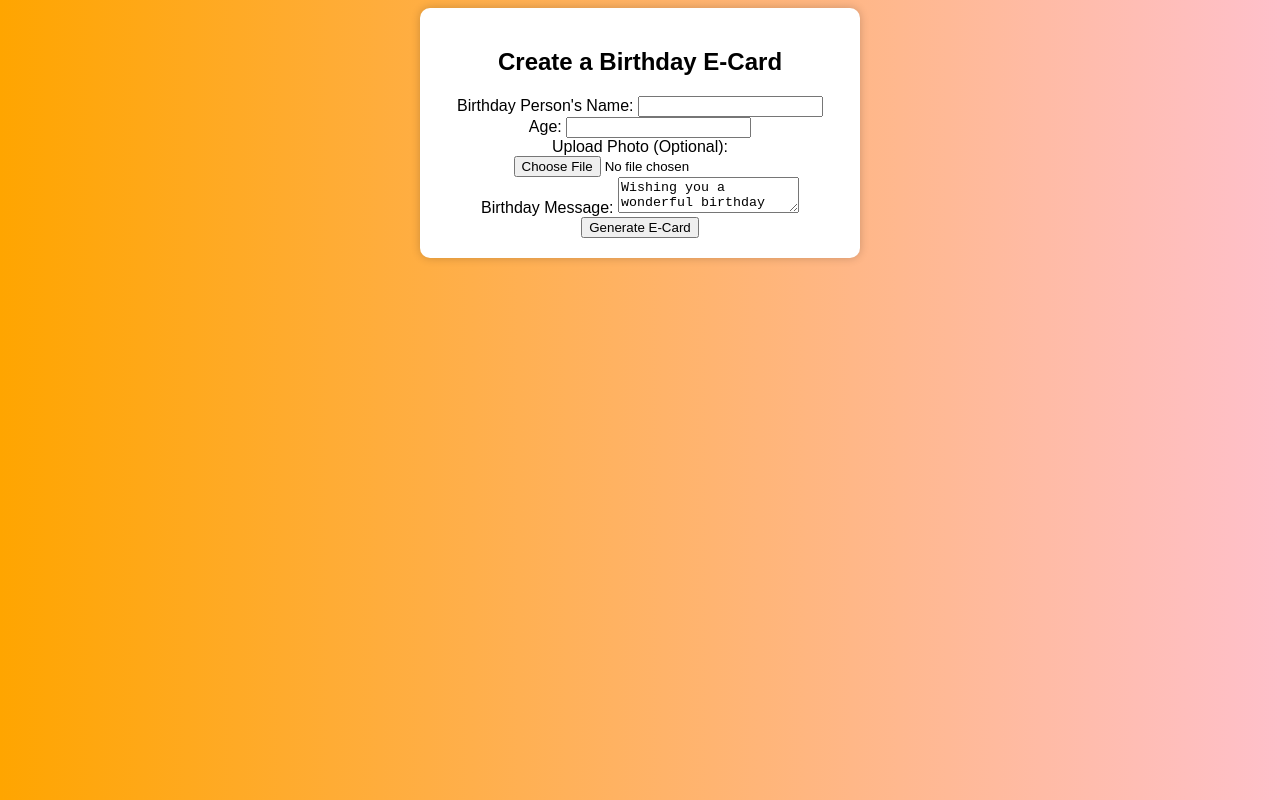
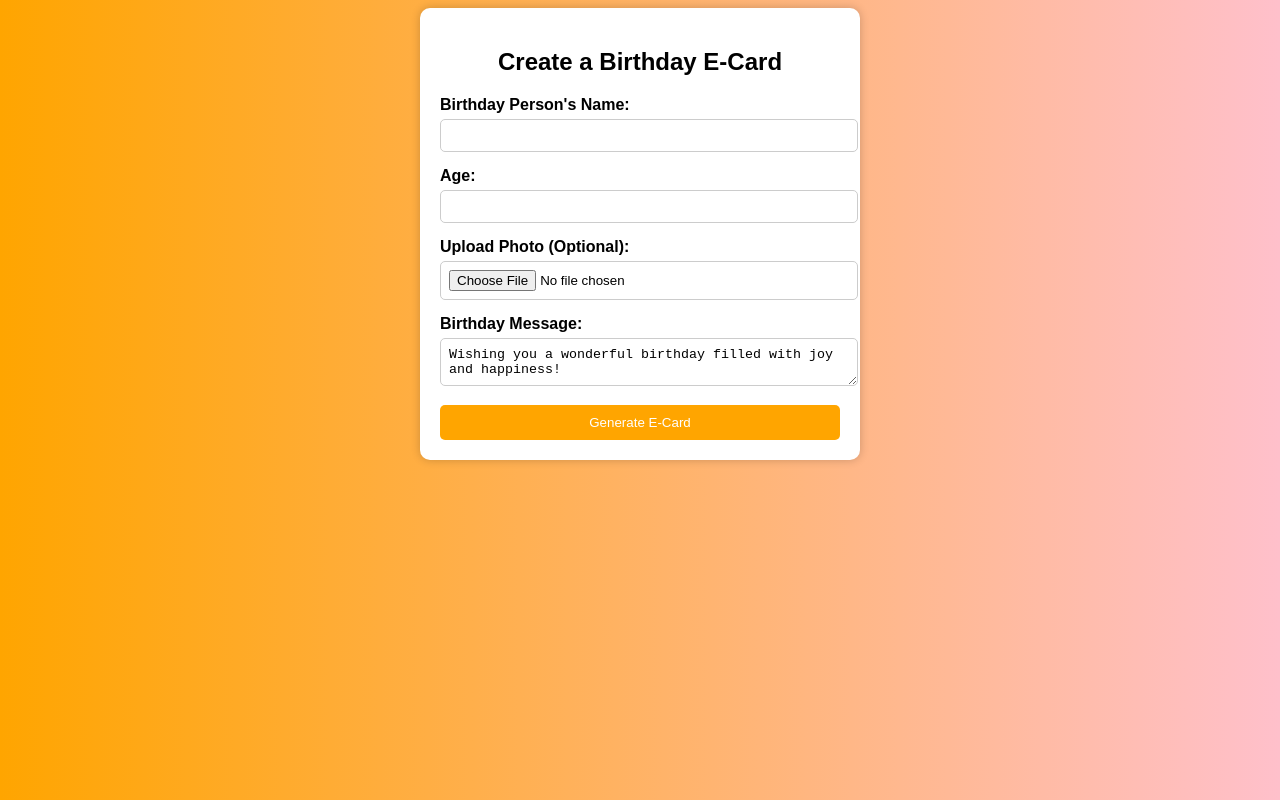
Before and after one commit to user-admin123/birthday-ecard, a plain HTML site: page index.html in a window 1280 px wide. Drawn offline with Linux system fonts and the light colour scheme.

Commit message:
Update styles.css

```diff
--- a/styles.css
+++ b/styles.css
@@ -1,7 +1,11 @@
 body { font-family: Arial, sans-serif; text-align: center; background: linear-gradient(to right, orange, pink); color: white; }
 .container { max-width: 400px; margin: auto; padding: 20px; background: white; border-radius: 10px; box-shadow: 0 0 10px rgba(0,0,0,0.2); color: black; }
-.ecard-container { margin-top: 50px; }
+.input-group { margin-bottom: 15px; text-align: left; }
+.input-group label { display: block; font-weight: bold; margin-bottom: 5px; }
+.input-group input, .input-group textarea { width: 100%; padding: 8px; border-radius: 5px; border: 1px solid #ccc; }
+button { background: orange; color: white; padding: 10px; border: none; cursor: pointer; border-radius: 5px; width: 100%; }
+button:hover { background: darkorange; }
+.hidden { display: none; }
 .candle { display: inline-block; font-size: 30px; margin: 5px; cursor: pointer; }
 .blown-out { opacity: 0.5; }
-.hidden { display: none; }
 #giftBox { font-size: 24px; cursor: pointer; background: yellow; padding: 10px; display: inline-block; border-radius: 5px; }
```
